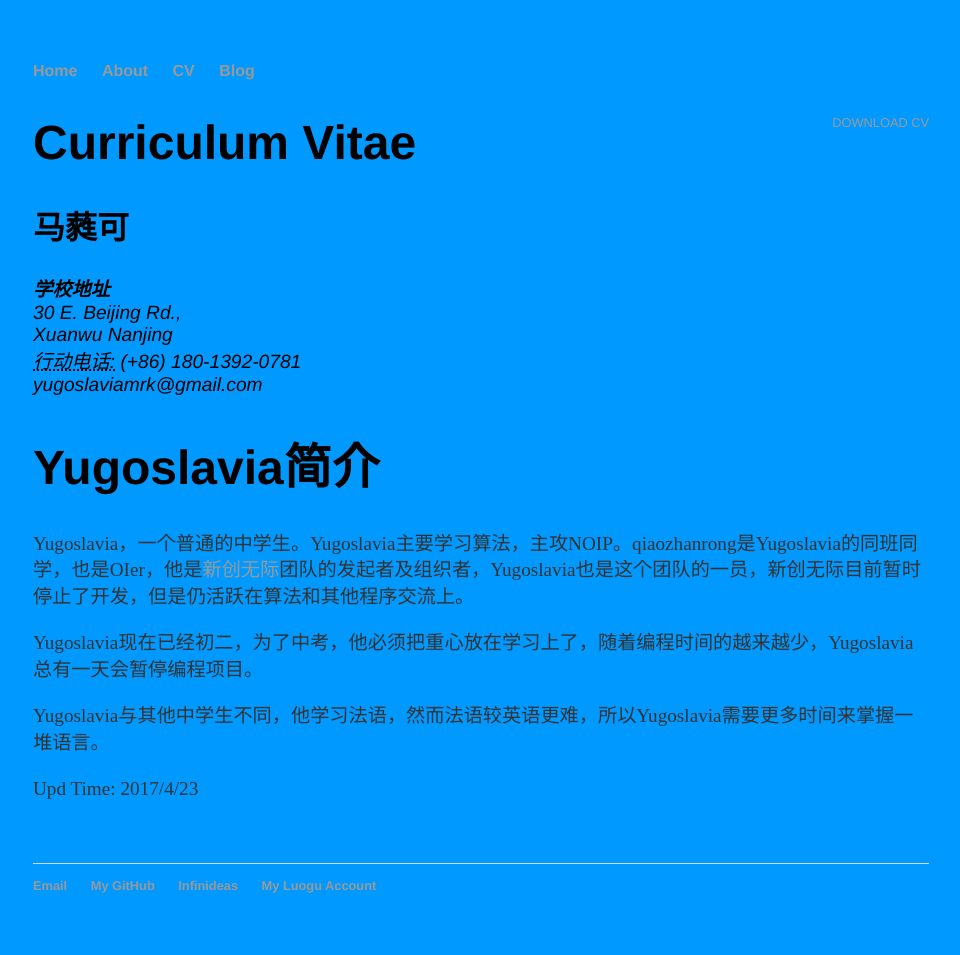
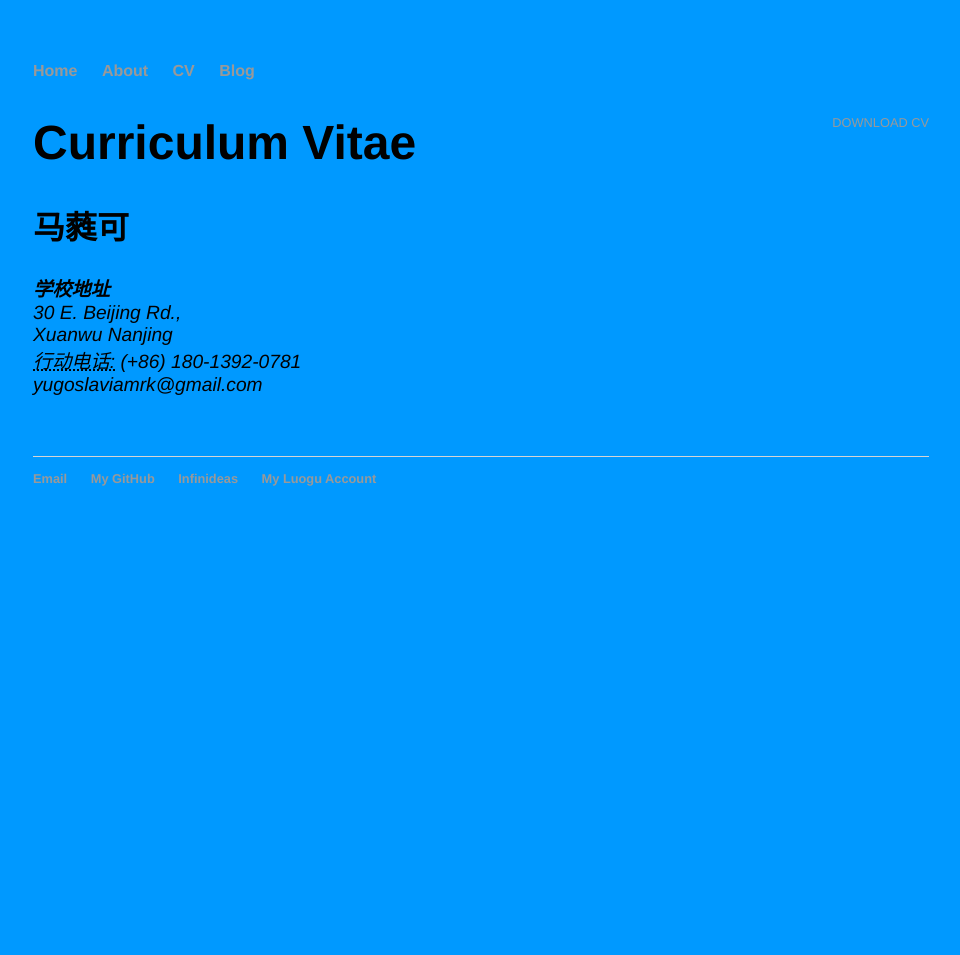
Before and after one commit to Yugoslavia36/yugoslavia36.github.io, a Jekyll site: the page built from cv/index.html, in a window 1280 px wide. Shown: the whole page, without its empty margins (159-1119 px from the left). Built offline with Jekyll 4.4.1, drawn with Linux system fonts in a browser that asks for light colours; after the commit the page ends 900 px from its top, so only the background shows below that.

Commit message:
Update index.html

```diff
--- a/cv/index.html
+++ b/cv/index.html
@@ -14,9 +14,5 @@ title: CV of Yugoslavia
 					<abbr title="phone">行动电话:</abbr> (+86) 180-1392-0781<br>
 					<span class="obfuscate">yugoslaviamrk@gmail.com</span>
 					</address>
-		<h1>Yugoslavia简介</h1>
-		<p>Yugoslavia，一个普通的中学生。Yugoslavia主要学习算法，主攻NOIP。qiaozhanrong是Yugoslavia的同班同学，也是OIer，他是<a href="http://www.infinideas.org/">新创无际</a>团队的发起者及组织者，Yugoslavia也是这个团队的一员，新创无际目前暂时停止了开发，但是仍活跃在算法和其他程序交流上。</p>
-		<p>Yugoslavia现在已经初二，为了中考，他必须把重心放在学习上了，随着编程时间的越来越少，Yugoslavia总有一天会暂停编程项目。</p>
-		<p>Yugoslavia与其他中学生不同，他学习法语，然而法语较英语更难，所以Yugoslavia需要更多时间来掌握一堆语言。</p>
-		<p>Upd Time: 2017/4/23</p>
+
 	</div>
```
